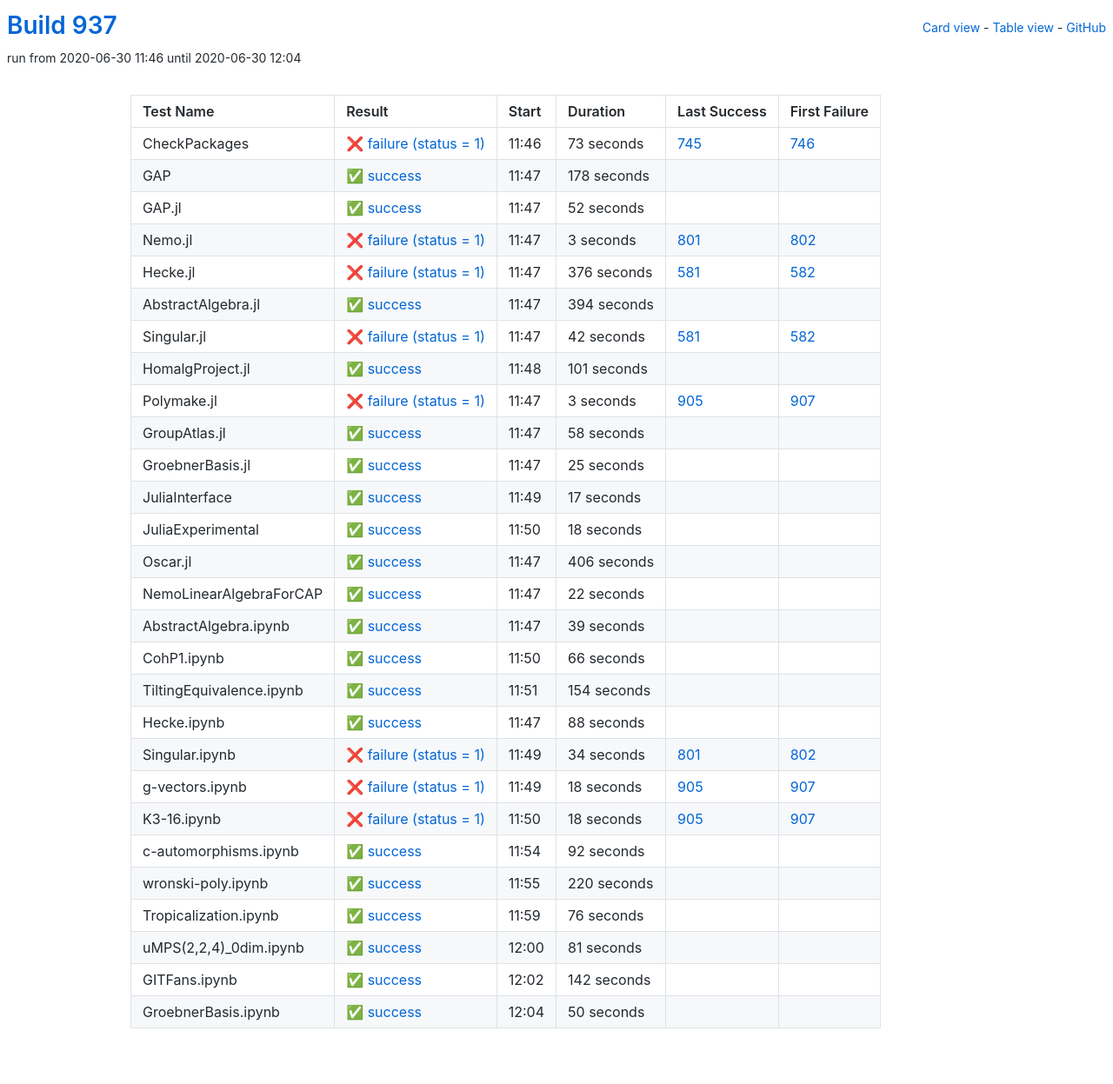
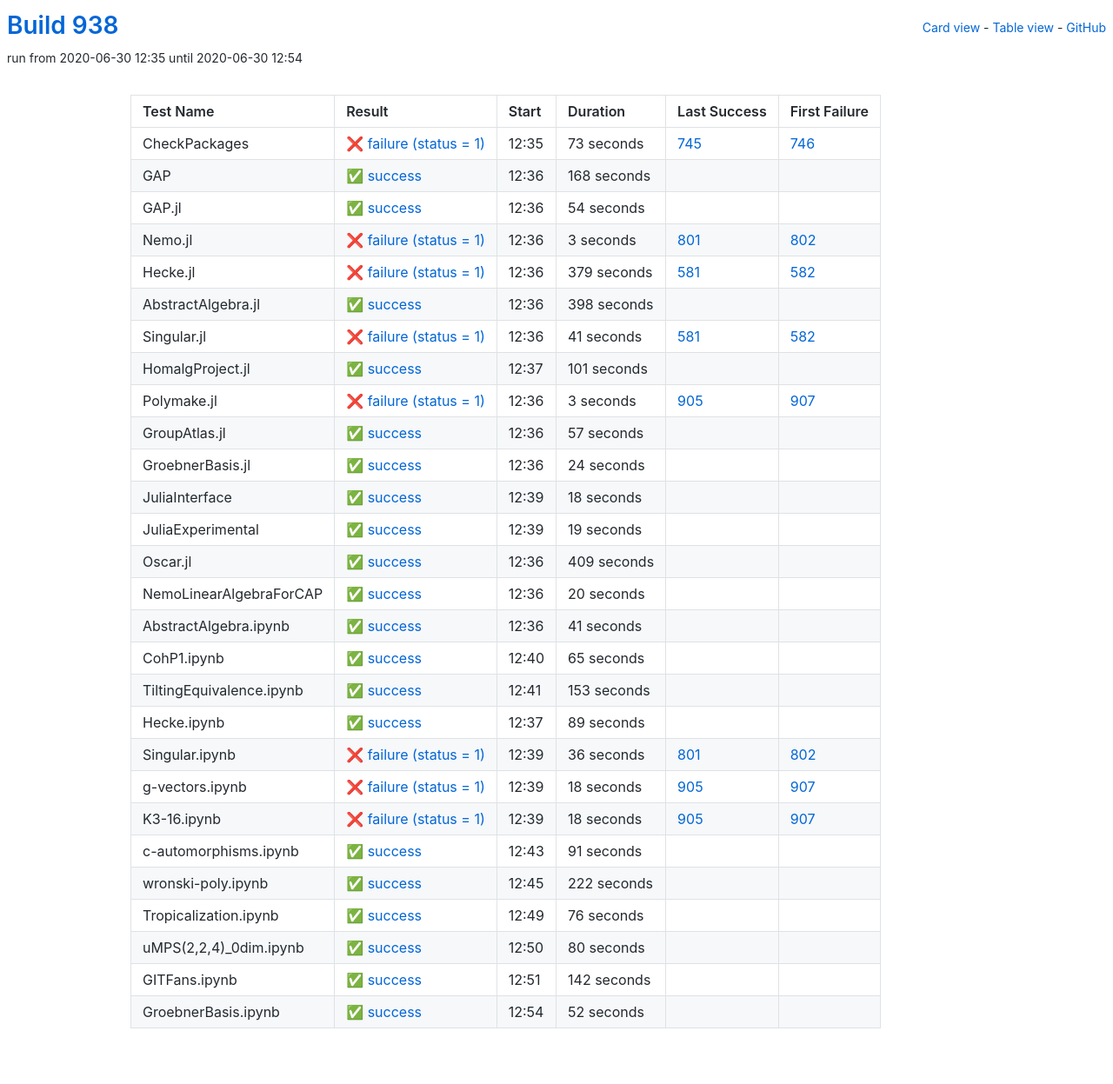
Before and after one commit to oscar-system/oscar-ci-status-1.4, a Jekyll site: the page built from table.html, in a window 1280 px wide. Shown: the whole page at 87% size. Built offline with Jekyll 4.4.1, drawn with Linux system fonts in a browser that asks for light colours.

Commit message:
Build #938

```diff
--- a/_data/ci.yml
+++ b/_data/ci.yml
@@ -1,6 +1,6 @@
 ---
-build: 937
-build_url: https://oscarci.mathematik.uni-kl.de/job/oscar-julia-1.4/937/
+build: 938
+build_url: https://oscarci.mathematik.uni-kl.de/job/oscar-julia-1.4/938/
 job: oscar-julia-1.4
 organization: oscar-system
 repo: oscar-ci-status-1.4
@@ -8,8 +8,8 @@ repourl: https://github.com/oscar-system/oscar-ci-status-1.4
 tests:
 - name: CheckPackages
   id: checkpackages
-  log: https://oscarci.mathematik.uni-kl.de/job/oscar-julia-1.4/937/artifact/logs/build-937/CheckPackages.log
-  start: 2020-06-30 11:46
+  log: https://oscarci.mathematik.uni-kl.de/job/oscar-julia-1.4/938/artifact/logs/build-938/CheckPackages.log
+  start: 2020-06-30 12:35
   success: false
   exitcode: 1
   status: failure
@@ -20,32 +20,32 @@ tests:
   first_failure_url: https://oscarci.mathematik.uni-kl.de/job/oscar-julia-1.4/746/
 - name: GAP
   id: gap
-  log: https://oscarci.mathematik.uni-kl.de/job/oscar-julia-1.4/937/artifact/logs/build-937/GAP.log
-  start: 2020-06-30 11:47
+  log: https://oscarci.mathematik.uni-kl.de/job/oscar-julia-1.4/938/artifact/logs/build-938/GAP.log
+  start: 2020-06-30 12:36
   success: true
   exitcode: 0
   status: success
-  duration: 178
+  duration: 168
   last_success: false
   last_success_url:
   first_failure: false
   first_failure_url:
 - name: GAP.jl
   id: gap-jl
-  log: https://oscarci.mathematik.uni-kl.de/job/oscar-julia-1.4/937/artifact/logs/build-937/GAP.jl.log
-  start: 2020-06-30 11:47
+  log: https://oscarci.mathematik.uni-kl.de/job/oscar-julia-1.4/938/artifact/logs/build-938/GAP.jl.log
+  start: 2020-06-30 12:36
   success: true
   exitcode: 0
   status: success
-  duration: 52
+  duration: 54
   last_success: false
   last_success_url:
   first_failure: false
   first_failure_url:
 - name: Nemo.jl
   id: nemo-jl
-  log: https://oscarci.mathematik.uni-kl.de/job/oscar-julia-1.4/937/artifact/logs/build-937/Nemo.jl.log
-  start: 2020-06-30 11:47
+  log: https://oscarci.mathematik.uni-kl.de/job/oscar-julia-1.4/938/artifact/logs/build-938/Nemo.jl.log
+  start: 2020-06-30 12:36
   success: false
   exitcode: 1
   status: failure
@@ -56,44 +56,44 @@ tests:
   first_failure_url: https://oscarci.mathematik.uni-kl.de/job/oscar-julia-1.4/802/
 - name: Hecke.jl
   id: hecke-jl
-  log: https://oscarci.mathematik.uni-kl.de/job/oscar-julia-1.4/937/artifact/logs/build-937/Hecke.jl.log
-  start: 2020-06-30 11:47
+  log: https://oscarci.mathematik.uni-kl.de/job/oscar-julia-1.4/938/artifact/logs/build-938/Hecke.jl.log
+  start: 2020-06-30 12:36
   success: false
   exitcode: 1
   status: failure
-  duration: 376
+  duration: 379
   last_success: 581
   last_success_url: https://oscarci.mathematik.uni-kl.de/job/oscar-julia-1.4/581/
   first_failure: 582
   first_failure_url: https://oscarci.mathematik.uni-kl.de/job/oscar-julia-1.4/582/
 - name: AbstractAlgebra.jl
   id: abstractalgebra-jl
-  log: https://oscarci.mathematik.uni-kl.de/job/oscar-julia-1.4/937/artifact/logs/build-937/AbstractAlgebra.jl.log
-  start: 2020-06-30 11:47
+  log: https://oscarci.mathematik.uni-kl.de/job/oscar-julia-1.4/938/artifact/logs/build-938/AbstractAlgebra.jl.log
+  start: 2020-06-30 12:36
   success: true
   exitcode: 0
   status: success
-  duration: 394
+  duration: 398
   last_success: false
   last_success_url:
   first_failure: false
   first_failure_url:
 - name: Singular.jl
   id: singular-jl
-  log: https://oscarci.mathematik.uni-kl.de/job/oscar-julia-1.4/937/artifact/logs/build-937/Singular.jl.log
-  start: 2020-06-30 11:47
+  log: https://oscarci.mathematik.uni-kl.de/job/oscar-julia-1.4/938/artifact/logs/build-938/Singular.jl.log
+  start: 2020-06-30 12:36
   success: false
   exitcode: 1
   status: failure
-  duration: 42
+  duration: 41
   last_success: 581
   last_success_url: https://oscarci.mathematik.uni-kl.de/job/oscar-julia-1.4/581/
   first_failure: 582
   first_failure_url: https://oscarci.mathematik.uni-kl.de/job/oscar-julia-1.4/582/
 - name: HomalgProject.jl
   id: homalgproject-jl
-  log: https://oscarci.mathematik.uni-kl.de/job/oscar-julia-1.4/937/artifact/logs/build-937/HomalgProject.jl.log
-  start: 2020-06-30 11:48
+  log: https://oscarci.mathematik.uni-kl.de/job/oscar-julia-1.4/938/artifact/logs/build-938/HomalgProject.jl.log
+  start: 2020-06-30 12:37
   success: true
   exitcode: 0
   status: success
@@ -104,8 +104,8 @@ tests:
   first_failure_url:
 - name: Polymake.jl
   id: polymake-jl
-  log: https://oscarci.mathematik.uni-kl.de/job/oscar-julia-1.4/937/artifact/logs/build-937/Polymake.jl.log
-  start: 2020-06-30 11:47
+  log: https://oscarci.mathematik.uni-kl.de/job/oscar-julia-1.4/938/artifact/logs/build-938/Polymake.jl.log
+  start: 2020-06-30 12:36
   success: false
   exitcode: 1
   status: failure
@@ -116,44 +116,32 @@ tests:
   first_failure_url: https://oscarci.mathematik.uni-kl.de/job/oscar-julia-1.4/907/
 - name: GroupAtlas.jl
   id: groupatlas-jl
-  log: https://oscarci.mathematik.uni-kl.de/job/oscar-julia-1.4/937/artifact/logs/build-937/GroupAtlas.jl.log
-  start: 2020-06-30 11:47
+  log: https://oscarci.mathematik.uni-kl.de/job/oscar-julia-1.4/938/artifact/logs/build-938/GroupAtlas.jl.log
+  start: 2020-06-30 12:36
   success: true
   exitcode: 0
   status: success
-  duration: 58
+  duration: 57
   last_success: false
   last_success_url:
   first_failure: false
   first_failure_url:
 - name: GroebnerBasis.jl
   id: groebnerbasis-jl
-  log: https://oscarci.mathematik.uni-kl.de/job/oscar-julia-1.4/937/artifact/logs/build-937/GroebnerBasis.jl.log
-  start: 2020-06-30 11:47
+  log: https://oscarci.mathematik.uni-kl.de/job/oscar-julia-1.4/938/artifact/logs/build-938/GroebnerBasis.jl.log
+  start: 2020-06-30 12:36
   success: true
   exitcode: 0
   status: success
-  duration: 25
+  duration: 24
   last_success: false
   last_success_url:
   first_failure: false
   first_failure_url:
 - name: JuliaInterface
   id: juliainterface
-  log: https://oscarci.mathematik.uni-kl.de/job/oscar-julia-1.4/937/artifact/logs/build-937/JuliaInterface.log
-  start: 2020-06-30 11:49
-  success: true
-  exitcode: 0
-  status: success
-  duration: 17
-  last_success: false
-  last_success_url:
-  first_failure: false
-  first_failure_url:
-- name: JuliaExperimental
-  id: juliaexperimental
-  log: https://oscarci.mathematik.uni-kl.de/job/oscar-julia-1.4/937/artifact/logs/build-937/JuliaExperimental.log
-  start: 2020-06-30 11:50
+  log: https://oscarci.mathematik.uni-kl.de/job/oscar-julia-1.4/938/artifact/logs/build-938/JuliaInterface.log
+  start: 2020-06-30 12:39
   success: true
   exitcode: 0
   status: success
@@ -162,94 +150,106 @@ tests:
   last_success_url:
   first_failure: false
   first_failure_url:
-- name: Oscar.jl
-  id: oscar-jl
-  log: https://oscarci.mathematik.uni-kl.de/job/oscar-julia-1.4/937/artifact/logs/build-937/Oscar.jl.log
-  start: 2020-06-30 11:47
+- name: JuliaExperimental
+  id: juliaexperimental
+  log: https://oscarci.mathematik.uni-kl.de/job/oscar-julia-1.4/938/artifact/logs/build-938/JuliaExperimental.log
+  start: 2020-06-30 12:39
   success: true
   exitcode: 0
   status: success
-  duration: 406
+  duration: 19
+  last_success: false
+  last_success_url:
+  first_failure: false
+  first_failure_url:
+- name: Oscar.jl
+  id: oscar-jl
+  log: https://oscarci.mathematik.uni-kl.de/job/oscar-julia-1.4/938/artifact/logs/build-938/Oscar.jl.log
+  start: 2020-06-30 12:36
+  success: true
+  exitcode: 0
+  status: success
+  duration: 409
   last_success: false
   last_success_url:
   first_failure: false
   first_failure_url:
 - name: NemoLinearAlgebraForCAP
   id: nemolinearalgebraforcap
-  log: https://oscarci.mathematik.uni-kl.de/job/oscar-julia-1.4/937/artifact/logs/build-937/NemoLinearAlgebraForCAP.log
-  start: 2020-06-30 11:47
+  log: https://oscarci.mathematik.uni-kl.de/job/oscar-julia-1.4/938/artifact/logs/build-938/NemoLinearAlgebraForCAP.log
+  start: 2020-06-30 12:36
   success: true
   exitcode: 0
   status: success
-  duration: 22
+  duration: 20
   last_success: false
   last_success_url:
   first_failure: false
   first_failure_url:
 - name: AbstractAlgebra.ipynb
   id: abstractalgebra-ipynb
-  log: https://oscarci.mathematik.uni-kl.de/job/oscar-julia-1.4/937/artifact/logs/build-937/AbstractAlgebra.ipynb.log
-  start: 2020-06-30 11:47
+  log: https://oscarci.mathematik.uni-kl.de/job/oscar-julia-1.4/938/artifact/logs/build-938/AbstractAlgebra.ipynb.log
+  start: 2020-06-30 12:36
   success: true
   exitcode: 0
   status: success
-  duration: 39
+  duration: 41
   last_success: false
   last_success_url:
   first_failure: false
   first_failure_url:
 - name: CohP1.ipynb
   id: cohp1-ipynb
-  log: https://oscarci.mathematik.uni-kl.de/job/oscar-julia-1.4/937/artifact/logs/build-937/CohP1.ipynb.log
-  start: 2020-06-30 11:50
+  log: https://oscarci.mathematik.uni-kl.de/job/oscar-julia-1.4/938/artifact/logs/build-938/CohP1.ipynb.log
+  start: 2020-06-30 12:40
   success: true
   exitcode: 0
   status: success
-  duration: 66
+  duration: 65
   last_success: false
   last_success_url:
   first_failure: false
   first_failure_url:
 - name: TiltingEquivalence.ipynb
   id: tiltingequivalence-ipynb
-  log: https://oscarci.mathematik.uni-kl.de/job/oscar-julia-1.4/937/artifact/logs/build-937/TiltingEquivalence.ipynb.log
-  start: 2020-06-30 11:51
+  log: https://oscarci.mathematik.uni-kl.de/job/oscar-julia-1.4/938/artifact/logs/build-938/TiltingEquivalence.ipynb.log
+  start: 2020-06-30 12:41
   success: true
   exitcode: 0
   status: success
-  duration: 154
+  duration: 153
   last_success: false
   last_success_url:
   first_failure: false
   first_failure_url:
 - name: Hecke.ipynb
   id: hecke-ipynb
-  log: https://oscarci.mathematik.uni-kl.de/job/oscar-julia-1.4/937/artifact/logs/build-937/Hecke.ipynb.log
-  start: 2020-06-30 11:47
+  log: https://oscarci.mathematik.uni-kl.de/job/oscar-julia-1.4/938/artifact/logs/build-938/Hecke.ipynb.log
+  start: 2020-06-30 12:37
   success: true
   exitcode: 0
   status: success
-  duration: 88
+  duration: 89
   last_success: false
   last_success_url:
   first_failure: false
   first_failure_url:
 - name: Singular.ipynb
   id: singular-ipynb
-  log: https://oscarci.mathematik.uni-kl.de/job/oscar-julia-1.4/937/artifact/logs/build-937/Singular.ipynb.log
-  start: 2020-06-30 11:49
+  log: https://oscarci.mathematik.uni-kl.de/job/oscar-julia-1.4/938/artifact/logs/build-938/Singular.ipynb.log
+  start: 2020-06-30 12:39
   success: false
   exitcode: 1
   status: failure
-  duration: 34
+  duration: 36
   last_success: 801
   last_success_url: https://oscarci.mathematik.uni-kl.de/job/oscar-julia-1.4/801/
   first_failure: 802
   first_failure_url: https://oscarci.mathematik.uni-kl.de/job/oscar-julia-1.4/802/
 - name: g-vectors.ipynb
   id: g-vectors-ipynb
-  log: https://oscarci.mathematik.uni-kl.de/job/oscar-julia-1.4/937/artifact/logs/build-937/g-vectors.ipynb.log
-  start: 2020-06-30 11:49
+  log: https://oscarci.mathematik.uni-kl.de/job/oscar-julia-1.4/938/artifact/logs/build-938/g-vectors.ipynb.log
+  start: 2020-06-30 12:39
   success: false
   exitcode: 1
   status: failure
@@ -260,8 +260,8 @@ tests:
   first_failure_url: https://oscarci.mathematik.uni-kl.de/job/oscar-julia-1.4/907/
 - name: K3-16.ipynb
   id: k3-16-ipynb
-  log: https://oscarci.mathematik.uni-kl.de/job/oscar-julia-1.4/937/artifact/logs/build-937/K3-16.ipynb.log
-  start: 2020-06-30 11:50
+  log: https://oscarci.mathematik.uni-kl.de/job/oscar-julia-1.4/938/artifact/logs/build-938/K3-16.ipynb.log
+  start: 2020-06-30 12:39
   success: false
   exitcode: 1
   status: failure
@@ -272,32 +272,32 @@ tests:
   first_failure_url: https://oscarci.mathematik.uni-kl.de/job/oscar-julia-1.4/907/
 - name: c-automorphisms.ipynb
   id: c-automorphisms-ipynb
-  log: https://oscarci.mathematik.uni-kl.de/job/oscar-julia-1.4/937/artifact/logs/build-937/c-automorphisms.ipynb.log
-  start: 2020-06-30 11:54
+  log: https://oscarci.mathematik.uni-kl.de/job/oscar-julia-1.4/938/artifact/logs/build-938/c-automorphisms.ipynb.log
+  start: 2020-06-30 12:43
   success: true
   exitcode: 0
   status: success
-  duration: 92
+  duration: 91
   last_success: false
   last_success_url:
   first_failure: false
   first_failure_url:
 - name: wronski-poly.ipynb
   id: wronski-poly-ipynb
-  log: https://oscarci.mathematik.uni-kl.de/job/oscar-julia-1.4/937/artifact/logs/build-937/wronski-poly.ipynb.log
-  start: 2020-06-30 11:55
+  log: https://oscarci.mathematik.uni-kl.de/job/oscar-julia-1.4/938/artifact/logs/build-938/wronski-poly.ipynb.log
+  start: 2020-06-30 12:45
   success: true
   exitcode: 0
   status: success
-  duration: 220
+  duration: 222
   last_success: false
   last_success_url:
   first_failure: false
   first_failure_url:
 - name: Tropicalization.ipynb
   id: tropicalization-ipynb
-  log: https://oscarci.mathematik.uni-kl.de/job/oscar-julia-1.4/937/artifact/logs/build-937/Tropicalization.ipynb.log
-  start: 2020-06-30 11:59
+  log: https://oscarci.mathematik.uni-kl.de/job/oscar-julia-1.4/938/artifact/logs/build-938/Tropicalization.ipynb.log
+  start: 2020-06-30 12:49
   success: true
   exitcode: 0
   status: success
@@ -308,20 +308,20 @@ tests:
   first_failure_url:
 - name: uMPS(2,2,4)_0dim.ipynb
   id: umps-2-2-4-0dim-ipynb
-  log: https://oscarci.mathematik.uni-kl.de/job/oscar-julia-1.4/937/artifact/logs/build-937/uMPS-2-2-4-_0dim.ipynb.log
-  start: 2020-06-30 12:00
+  log: https://oscarci.mathematik.uni-kl.de/job/oscar-julia-1.4/938/artifact/logs/build-938/uMPS-2-2-4-_0dim.ipynb.log
+  start: 2020-06-30 12:50
   success: true
   exitcode: 0
   status: success
-  duration: 81
+  duration: 80
   last_success: false
   last_success_url:
   first_failure: false
   first_failure_url:
 - name: GITFans.ipynb
   id: gitfans-ipynb
-  log: https://oscarci.mathematik.uni-kl.de/job/oscar-julia-1.4/937/artifact/logs/build-937/GITFans.ipynb.log
-  start: 2020-06-30 12:02
+  log: https://oscarci.mathematik.uni-kl.de/job/oscar-julia-1.4/938/artifact/logs/build-938/GITFans.ipynb.log
+  start: 2020-06-30 12:51
   success: true
   exitcode: 0
   status: success
@@ -332,12 +332,12 @@ tests:
   first_failure_url:
 - name: GroebnerBasis.ipynb
   id: groebnerbasis-ipynb
-  log: https://oscarci.mathematik.uni-kl.de/job/oscar-julia-1.4/937/artifact/logs/build-937/GroebnerBasis.ipynb.log
-  start: 2020-06-30 12:04
+  log: https://oscarci.mathematik.uni-kl.de/job/oscar-julia-1.4/938/artifact/logs/build-938/GroebnerBasis.ipynb.log
+  start: 2020-06-30 12:54
   success: true
   exitcode: 0
   status: success
-  duration: 50
+  duration: 52
   last_success: false
   last_success_url:
   first_failure: false
```
Also changed, not shown: README.md.
